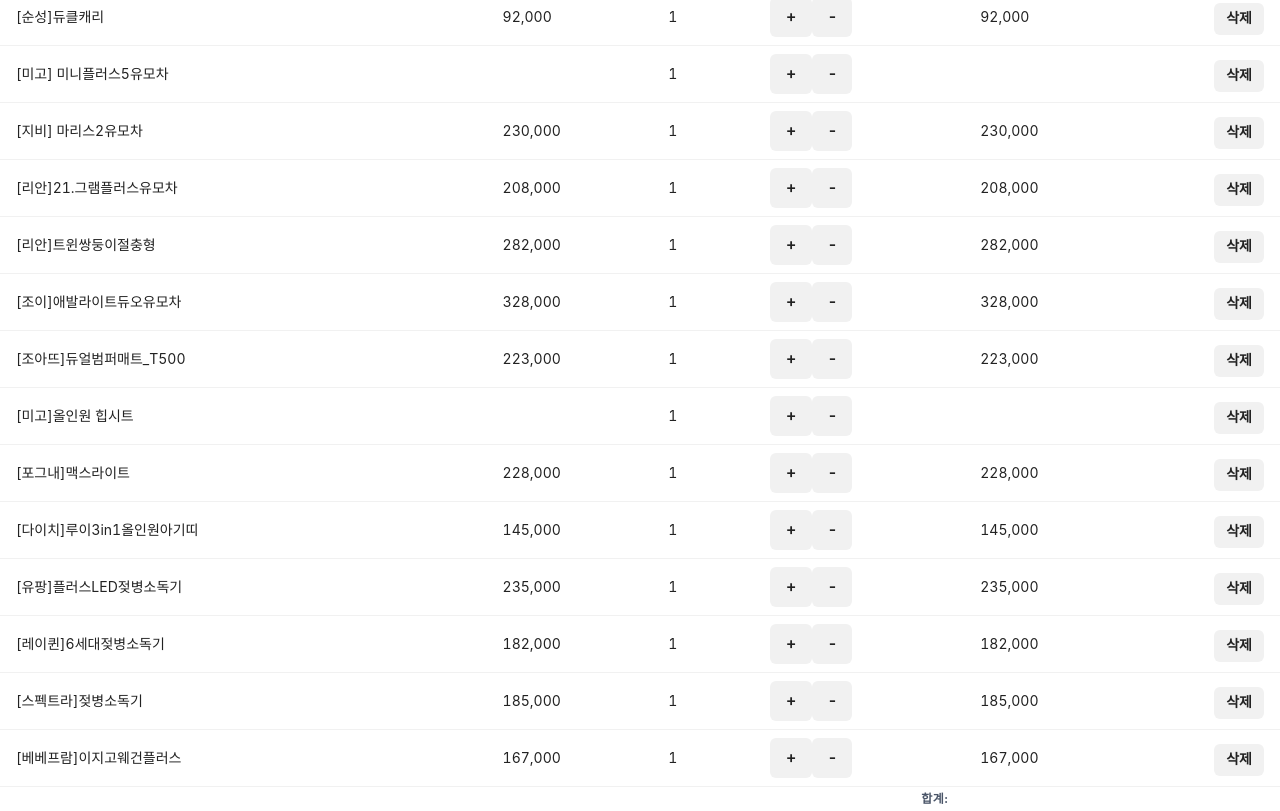
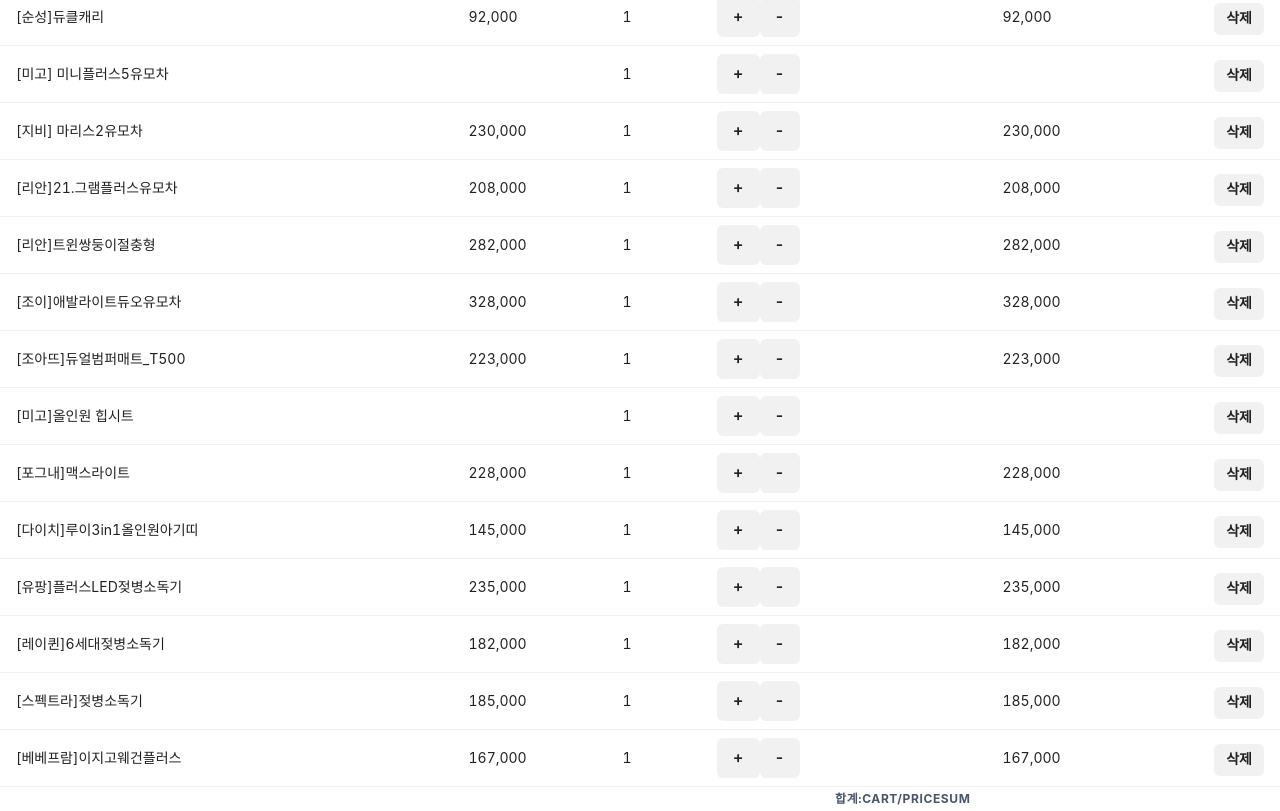
Before and after one commit to been95/simple-shopping-mall, a React (Create React App) app: page /cart in a window 1280 px wide. Shown: the part 401-1212 px from the top of the page. Built offline with nearby package versions, Linux system fonts and the light colour scheme.

Commit message:
feat: cart

```diff
--- a/src/pages/Cart.js
+++ b/src/pages/Cart.js
@@ -65,7 +65,7 @@
               <Th></Th>
               <Th></Th>
               <Th isNumeric >
-                합계:{priceSum}
+                합계:{priceSum.toLocaleString()}
               </Th>
             </Tr>
           </Tfoot>
```
